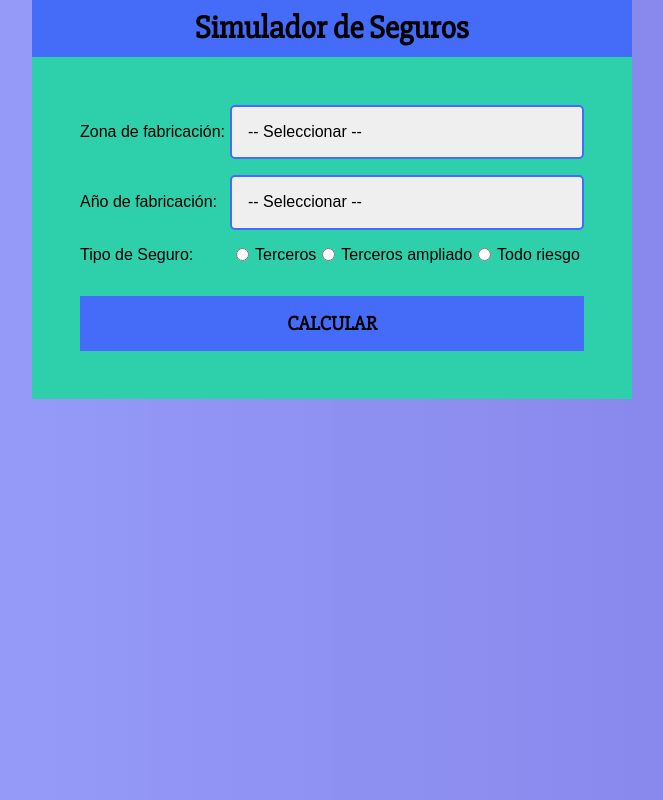
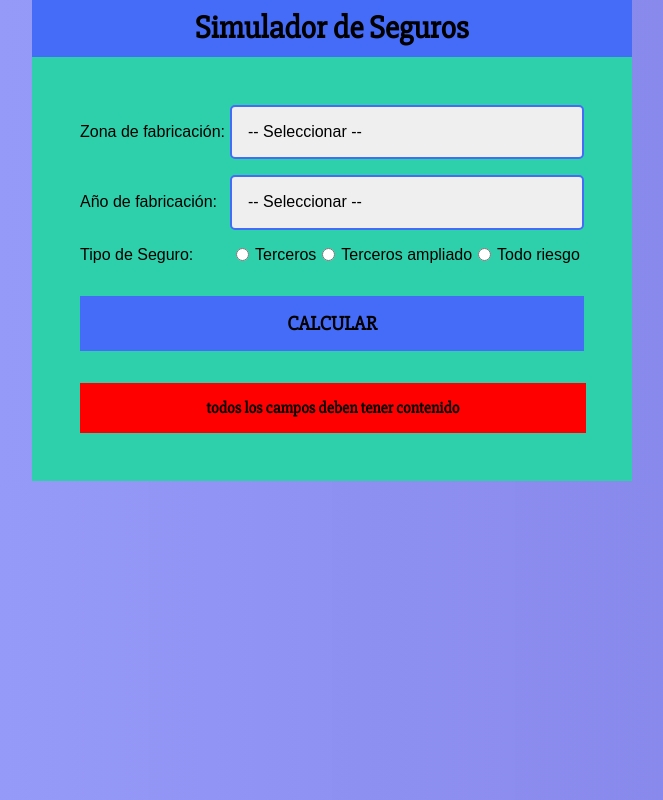
Before and after one commit to marcsanuy/Simulador_seguros, a React (Create React App) app: page / in a window 1280 px wide. Both pictures are taken after a click on the button "CALCULAR". Shown: the whole page, without its empty margins (308-971 px from the left). Built offline with nearby package versions, Linux system fonts and the light colour scheme.

Commit message:
Validating form

```diff
--- a/src/components/Formulario.js
+++ b/src/components/Formulario.js
@@ -43,6 +43,17 @@ const Button = styled.button`
     }
 `;
 
+const Error = styled.div`
+    background-color: red;
+    color: black;
+    font-family: 'Slabo 27px', serif;
+    font-weight: bolder;
+    padding: 1rem;
+    width: 94%;
+    text-align: center;
+    margin-top: 2rem;
+`;
+
 
 const Formulario = () => {
 
@@ -51,6 +62,7 @@ const Formulario = () => {
         year: '',
         type: ''
     });
+    const [ error, guardarError ] = useState(false);
 
     //extraer valores del state
     const { zone, year, type } = datos;
@@ -63,8 +75,37 @@ const Formulario = () => {
         })
     }
 
+    //cuando el usuario realiza submit
+    const calcularSeguro = e => {
+        e.preventDefault();
+
+        if(zone.trim() === '' || year.trim() === '' || type.trim() === '') {
+            guardarError(true);
+            return;
+        }
+
+        guardarError(false);
+
+        // obtener la diferencia de años
+
+        // por cada año hay que restar un 3%
+
+        // Americano +20%
+        // Asiatico +10%
+        // Europeo +5%
+
+        // Terceros 20%
+        // Terceros ampliado 35%
+        // Todo riesgo 50%
+
+        // Total
+    }
+
     return (
-        <form>
+        <form
+           onSubmit={calcularSeguro}
+        >
+
             <Campo>
                 <Label>Zona de fabricación: </Label>
                 <Select
@@ -135,8 +176,13 @@ const Formulario = () => {
                 /> Todo riesgo
             </Campo>
 
-            <Button type="button">Calcular</Button>
+            <Button type="submit">Calcular</Button>
+
+            { error ? <Error>todos los campos deben tener contenido</Error> : null}
+
         </form>
+
+
 
      );
 }
```
